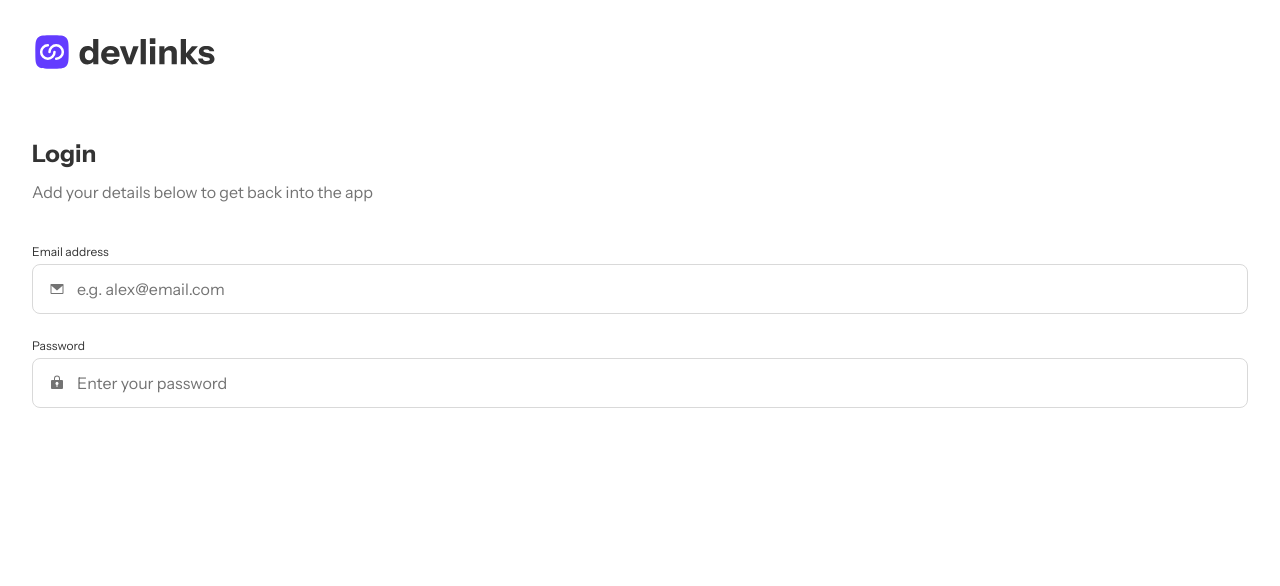
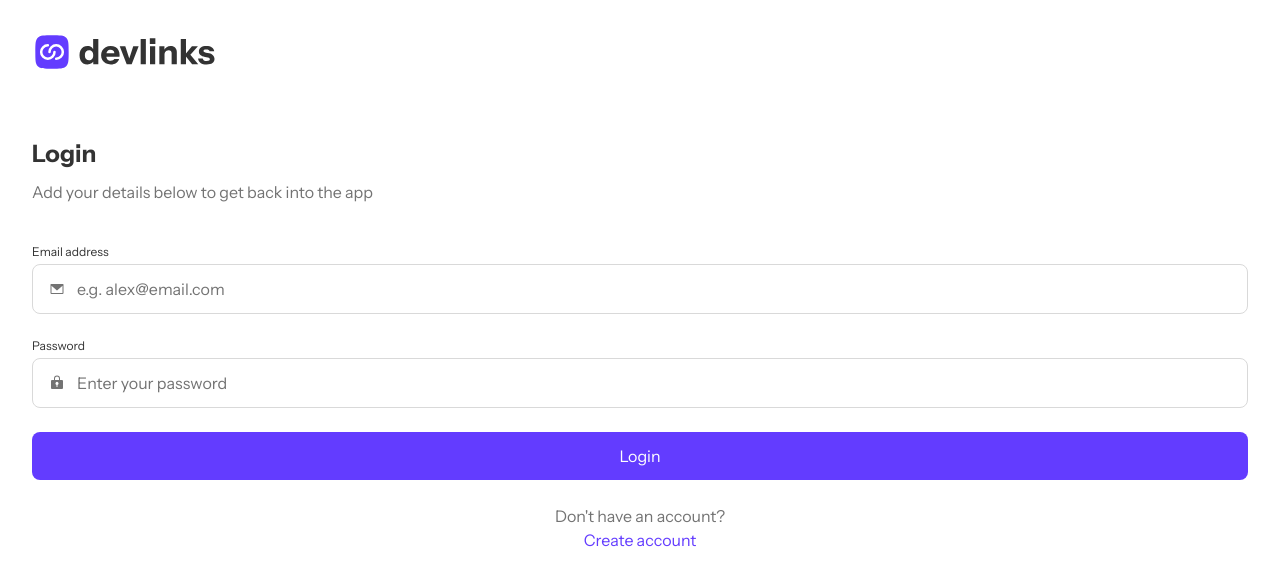
Before and after one commit to gianmarcoricciarelli/link-sharing-app, a React (Vite) app: page / in a window 1280 px wide. Shown: the top 586 px of the page. Built offline with nearby package versions, Linux system fonts and the light colour scheme.

Commit message:
feature(login): added Button component and added LoginForm widget

```diff
--- a/package.json
+++ b/package.json
@@ -15,7 +15,8 @@
         "react": "^19.0.0",
         "react-dom": "^19.0.0",
         "react-router": "^7.1.5",
-        "tailwindcss": "^4.0.6"
+        "tailwindcss": "^4.0.6",
+        "zod": "^3.24.2"
     },
     "devDependencies": {
         "@eslint/js": "^9.19.0",
--- a/src/index.css
+++ b/src/index.css
@@ -8,10 +8,12 @@
     --color-lsa-borders: #d9d9d9;
     --color-lsa-dark-gray: #333333;
     --color-lsa-grey: #737373;
+    --color-lsa-light-purple: #efebff;
+    --color-lsa-purple-hover: #beadff;
     --color-lsa-purple: #633cff;
     --color-lsa-red: #ff3939;
 
-    --shadow-text-field: 0 0 32px rgba(99, 60, 255, 0.25);
+    --shadow-lsa-purple-blur: 0 0 32px rgba(99, 60, 255, 0.25);
 }
 
 @font-face {
--- a/src/pages/login/login.tsx
+++ b/src/pages/login/login.tsx
@@ -1,20 +1,12 @@
 import DevLinks from '@/ui/devlinks/devlinks'
 import Text from '@/ui/text/text'
-import TextField from '@/ui/textField/textField'
-import EmailIcon from '@icons/icon-email.svg?react'
-import PasswordIcon from '@icons/icon-password.svg?react'
+import LoginForm from '@/widgets/loginForm/loginForm'
 import clsx from 'clsx'
-import { ChangeEventHandler, useState } from 'react'
+import { FormEventHandler } from 'react'
 
 export default function Login() {
-    const [email, setEmail] = useState('')
-    const [password, setPassword] = useState('')
-
-    const onEmailTextChange: ChangeEventHandler<HTMLInputElement> = (e) => {
-        setEmail(e.target.value)
-    }
-    const onPasswordTextChange: ChangeEventHandler<HTMLInputElement> = (e) => {
-        setPassword(e.target.value)
+    const onLoginFormSubmitHandler: FormEventHandler<HTMLFormElement> = (e) => {
+        console.log(e)
     }
 
     return (
@@ -34,20 +26,15 @@ export default function Login() {
                     </Text>
                 </div>
                 <div className='flex flex-col gap-6'>
-                    <TextField
-                        placeholder='e.g. alex@email.com'
-                        label='Email address'
-                        icon={<EmailIcon />}
-                        value={email}
-                        onChange={onEmailTextChange}
-                    />
-                    <TextField
-                        placeholder='Enter your password'
-                        label='Password'
-                        icon={<PasswordIcon />}
-                        value={password}
-                        onChange={onPasswordTextChange}
-                    />
+                    <LoginForm onSubmit={onLoginFormSubmitHandler} />
+                    <div className='flex flex-col text-center'>
+                        <Text context='body' size='medium' color='lsa-grey'>
+                            Don't have an account?
+                        </Text>
+                        <Text context='body' size='medium' color='lsa-purple'>
+                            Create account
+                        </Text>
+                    </div>
                 </div>
             </div>
         </div>
--- a/src/types/index.ts
+++ b/src/types/index.ts
@@ -1,4 +1,9 @@
-export type Color = 'lsa-dark-gray' | 'lsa-grey' | 'lsa-red'
+export type Color =
+    | 'lsa-dark-gray'
+    | 'lsa-grey'
+    | 'lsa-purple'
+    | 'lsa-red'
+    | 'white'
 
 export type User = {
     email: string
--- /dev/null
+++ b/src/ui/button/button.tsx
@@ -0,0 +1,59 @@
+import clsx from 'clsx'
+import { ComponentProps } from 'react'
+import Text from '../text/text'
+
+interface ButtonProps {
+    type?: ComponentProps<'button'>['type']
+    disabled?: ComponentProps<'button'>['disabled']
+    onClick?: ComponentProps<'button'>['onClick']
+    children: ComponentProps<'button'>['children']
+}
+
+function Primary({ type, disabled, onClick, children }: ButtonProps) {
+    return (
+        <button
+            className={clsx(
+                'px-7 py-3 rounded-lg',
+                'bg-lsa-purple not-disabled:active:bg-lsa-purple-hover not-disabled:active:shadow-lsa-purple-blur disabled:bg-lsa-purple/25'
+            )}
+            type={type}
+            disabled={disabled}
+            onClick={onClick}
+        >
+            <Text context='heading' size='small' color='white'>
+                {children}
+            </Text>
+        </button>
+    )
+}
+
+function Secondary({ type, disabled, onClick, children }: ButtonProps) {
+    return (
+        <button
+            className={clsx(
+                'px-7 py-3 rounded-lg',
+                'border-[1px] border-lsa-purple disabled:border-lsa-purple/25',
+                'not-disabled:active:bg-lsa-light-purple'
+            )}
+            type={type}
+            disabled={disabled}
+            onClick={onClick}
+        >
+            <Text
+                className={clsx({ 'text-lsa-purple/25!': disabled })}
+                context='heading'
+                size='small'
+                color='lsa-purple'
+            >
+                {children}
+            </Text>
+        </button>
+    )
+}
+
+const Button = {
+    Primary,
+    Secondary
+}
+
+export default Button
--- a/src/ui/text/text.tsx
+++ b/src/ui/text/text.tsx
@@ -24,7 +24,9 @@ export default function Text({
             className={clsx(className, {
                 'text-lsa-dark-gray': color === 'lsa-dark-gray',
                 'text-lsa-grey': color === 'lsa-grey',
+                'text-lsa-purple': color === 'lsa-purple',
                 'text-lsa-red': color === 'lsa-red',
+                'text-white': color === 'white',
                 'text-[32px]': context === 'heading' && size === 'medium',
                 'text-base':
                     (context === 'heading' && size === 'small') ||
--- a/src/ui/textField/textField.tsx
+++ b/src/ui/textField/textField.tsx
@@ -43,7 +43,7 @@ export default function TextField({
                     'px-4 py-3',
                     'bg-white',
                     'border-[1px] border-lsa-borders rounded-lg focus-within:border-lsa-purple',
-                    'focus-within:shadow-text-field',
+                    'focus-within:shadow-lsa-purple-blur',
                     'flex items-center gap-3',
                     {
                         'border-lsa-red focus-within:border-lsa-red focus-within:shadow-none!':
--- /dev/null
+++ b/src/widgets/loginForm/loginForm.tsx
@@ -0,0 +1,45 @@
+import Button from '@/ui/button/button'
+import TextField from '@/ui/textField/textField'
+import EmailIcon from '@icons/icon-email.svg?react'
+import PasswordIcon from '@icons/icon-password.svg?react'
+import { ChangeEventHandler, FormEventHandler, useState } from 'react'
+
+export default function LoginForm({
+    onSubmit
+}: {
+    onSubmit: FormEventHandler<HTMLFormElement>
+}) {
+    const [email, setEmail] = useState('')
+    const [password, setPassword] = useState('')
+
+    const onEmailTextChange: ChangeEventHandler<HTMLInputElement> = (e) => {
+        setEmail(e.target.value)
+    }
+    const onPasswordTextChange: ChangeEventHandler<HTMLInputElement> = (e) => {
+        setPassword(e.target.value)
+    }
+    const onSubmitHandler: FormEventHandler<HTMLFormElement> = (e) => {
+        e.preventDefault()
+        onSubmit(e)
+    }
+
+    return (
+        <form className='flex flex-col gap-6' onSubmit={onSubmitHandler}>
+            <TextField
+                placeholder='e.g. alex@email.com'
+                label='Email address'
+                icon={<EmailIcon />}
+                value={email}
+                onChange={onEmailTextChange}
+            />
+            <TextField
+                placeholder='Enter your password'
+                label='Password'
+                icon={<PasswordIcon />}
+                value={password}
+                onChange={onPasswordTextChange}
+            />
+            <Button.Primary type='submit'>Login</Button.Primary>
+        </form>
+    )
+}
```
Also changed, not shown: 1 other file (tests, documents, lock files or other folders).
